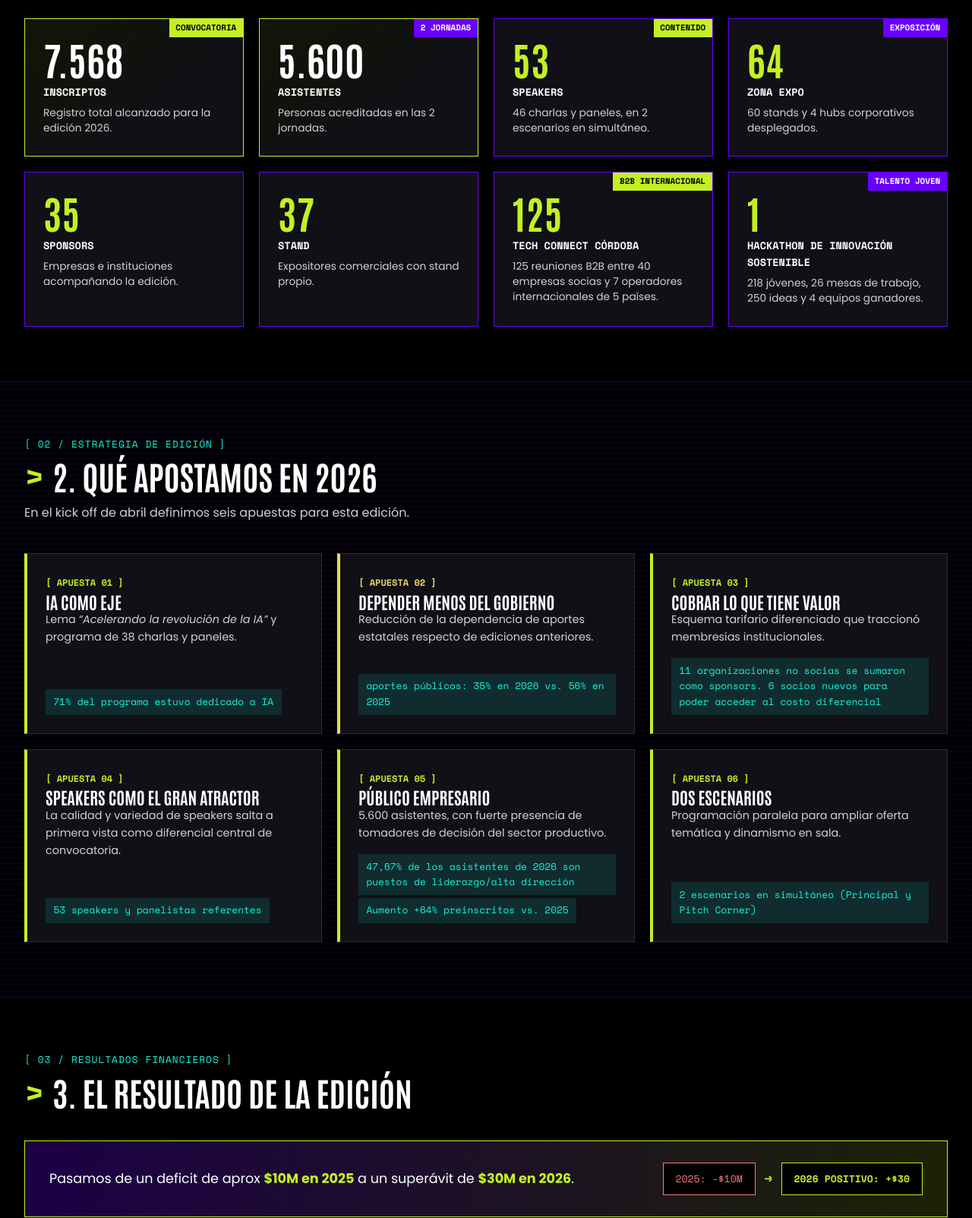
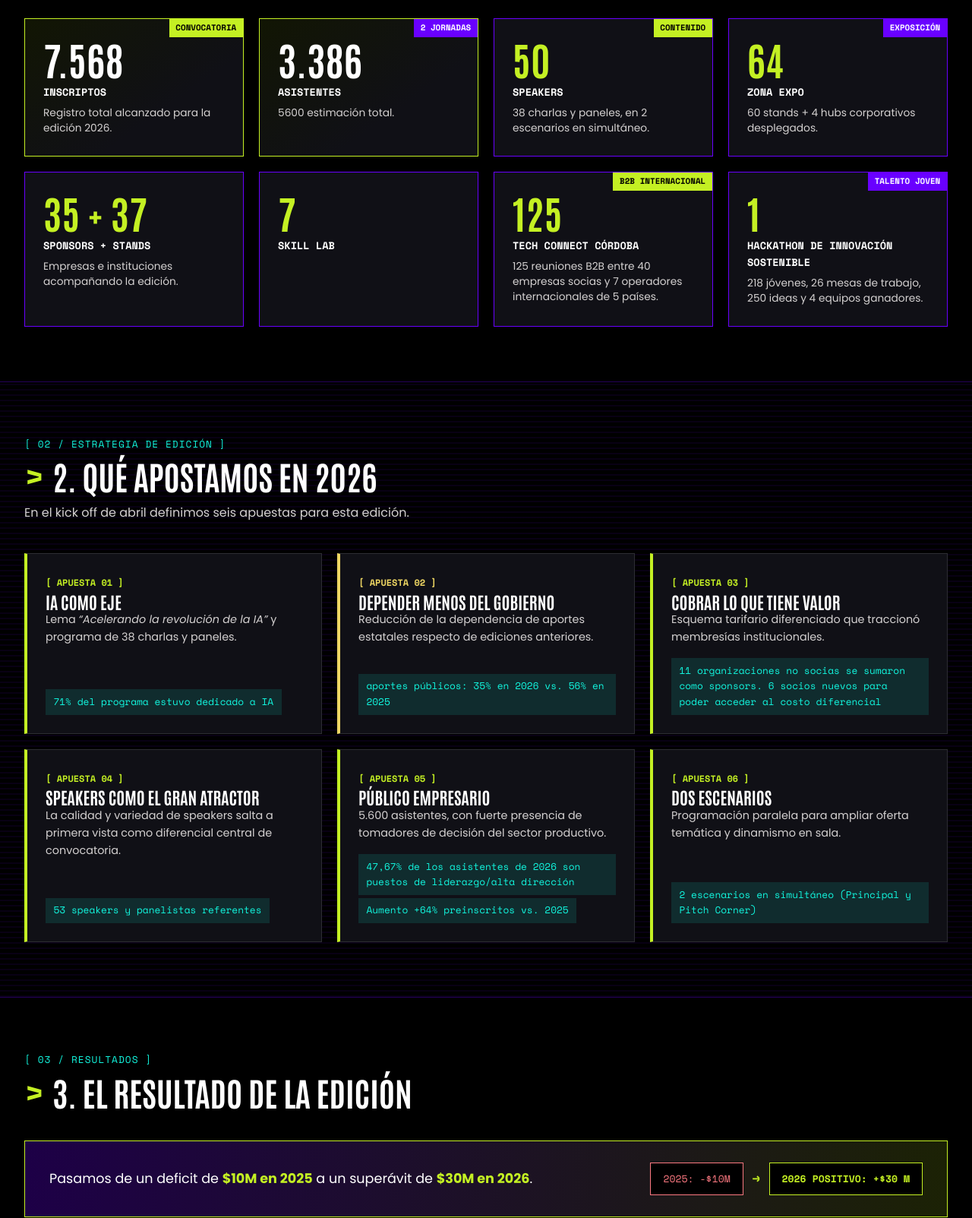
Before and after one commit to clusterinfo/ctw-informe-2026, a plain HTML site: page index.html in a window 1280 px wide. Shown: the part 700-2303 px from the top of the page at 76% size. Drawn offline with nearby package versions, Linux system fonts and the light colour scheme.

Commit message:
Update index.html

```diff
--- a/index.html
+++ b/index.html
@@ -1537,35 +1537,35 @@
 
         <div class="kpi-card featured">
           <span class="kpi-badge purple">2 JORNADAS</span>
-          <div class="kpi-number">5.600</div>
+          <div class="kpi-number">3.386</div>
           <div class="kpi-label">Asistentes</div>
-          <div class="kpi-detail">Personas acreditadas en las 2 jornadas.</div>
+          <div class="kpi-detail">5600 estimación total.</div>
         </div>
 
         <div class="kpi-card">
           <span class="kpi-badge">CONTENIDO</span>
-          <div class="kpi-number">53</div>
+          <div class="kpi-number">50</div>
           <div class="kpi-label">Speakers</div>
-          <div class="kpi-detail">46 charlas y paneles, en 2 escenarios en simultáneo.</div>
+          <div class="kpi-detail">38 charlas y paneles, en 2 escenarios en simultáneo.</div>
         </div>
 
         <div class="kpi-card">
           <span class="kpi-badge purple">EXPOSICIÓN</span>
           <div class="kpi-number">64</div>
           <div class="kpi-label">Zona Expo</div>
-          <div class="kpi-detail">60 stands y 4 hubs corporativos desplegados.</div>
+          <div class="kpi-detail">60 stands + 4 hubs corporativos desplegados.</div>
         </div>
 
         <div class="kpi-card">
-          <div class="kpi-number">35</div>
-          <div class="kpi-label">Sponsors</div>
+          <div class="kpi-number">35  +  37</div>
+          <div class="kpi-label">Sponsors  +  Stands</div>
           <div class="kpi-detail">Empresas e instituciones acompañando la edición.</div>
         </div>
 
         <div class="kpi-card">
-          <div class="kpi-number">37</div>
-          <div class="kpi-label">Stand</div>
-          <div class="kpi-detail">Expositores comerciales con stand propio.</div>
+          <div class="kpi-number">7</div>
+          <div class="kpi-label">Skill Lab</div>
+          <div class="kpi-detail"></div>
         </div>
 
         <div class="kpi-card">
@@ -1669,18 +1669,18 @@
   <section id="sec-3">
     <div class="container">
       <div class="section-header">
-        <span class="section-tag">[ 03 / RESULTADOS FINANCIEROS ]</span>
+        <span class="section-tag">[ 03 / RESULTADOS ]</span>
         <h2 class="section-title"><span class="chevron">&gt;</span> 3. El resultado de la edición</h2>
       </div>
 
       <div class="economy-hero-banner">
         <div class="economy-hero-text">
-          Pasamos de un deficit de aprox <strong>$10M en 2025</strong> a un superávit de <strong>$30M en 2026</strong>.
+          Pasamos de un deficit de <strong>$10M en 2025</strong> a un superávit de <strong>$30M en 2026</strong>.
         </div>
         <div class="turnaround-badges">
           <div class="turnaround-box neg">2025: -$10M</div>
           <span style="font-family: var(--font-mono); color: var(--lime); font-weight: 700;">&rarr;</span>
-          <div class="turnaround-box pos">2026 POSITIVO: +$30</div>
+          <div class="turnaround-box pos">2026 POSITIVO: +$30 M</div>
         </div>
       </div>
 
@@ -1767,7 +1767,7 @@
           </div>
           <div class="fin-card canje-gastos">
             <span class="fin-label">Gastos + canjes</span>
-            <div class="fin-amount">$595.857.234</div>
+            <div class="fin-amount">$595.857.233</div>
           </div>
         </div>
       </div>
@@ -1966,7 +1966,7 @@
 <div class="receivables-box">
   <div class="receivables-header">
     <span class="receivables-title">[ DETALLE DE CUENTAS A PAGAR · 13 ENTIDADES ]</span>
-    <span class="receivables-total">$73.506.705</span>
+    <span class="receivables-total">$73.606.705</span>
   </div>
 
   <div class="receivables-list">
@@ -2066,11 +2066,11 @@
           <div style="display: flex; flex-direction: column; gap: 1rem;">
             <div>
               <strong style="display: block; font-size: 0.92rem; color: var(--white);">Encuesta a asistentes:</strong>
-              <span class="pill-pending">[COMPLETAR: satisfacción general, NPS y comentarios]</span>
+              <span class="pill-pending">[ESPERANDO RESULTADOS]</span>
             </div>
             <div>
               <strong style="display: block; font-size: 0.92rem; color: var(--white);">Encuesta a sponsors y expositores:</strong>
-              <span class="pill-pending">[COMPLETAR: satisfacción, retorno percibido y intención de renovar]</span>
+              <span class="pill-pending">[ESPERANDO RESULTADOS]</span>
             </div>
           </div>
         </div>
@@ -2414,7 +2414,7 @@
             <li><strong>Venue:</strong> chequear las instalaciones de los venues y resolver el aire acondicionado del pabellón amarillo (si se resuelve volver a usarse).</li>
             <li><strong>Ingreso y estacionamiento:</strong> hubo mucha congestión a la entrada.</li>
             <li><strong>Producción técnica:</strong> el despliegue técnico y las pantallas son parte de la puesta general, que es un logro.</li>
-            <li><strong>Staff:</strong> faltaron personas a quienes delegar y revisar el rol del buscapersona. Se destaca el compromiso durante la ejecución.</li>
+            <li><strong>Staff:</strong> faltaron personas a quienes delegar. Se destaca el compromiso durante la ejecución.</li>
             <li><strong>Acreditación:</strong> faltaron puestos e impresoras el primer día (jueves) y hubo problemas con las acreditaciones VIP.</li>
             <li><strong>Proveedores:</strong> fue el tema más repetido de la retro. Aparecen la falta de compromiso, la comunicación, la tensión en la negociación, la baja involucración de la productora y las expectativas mal alineadas.</li>
           </ul>
```
